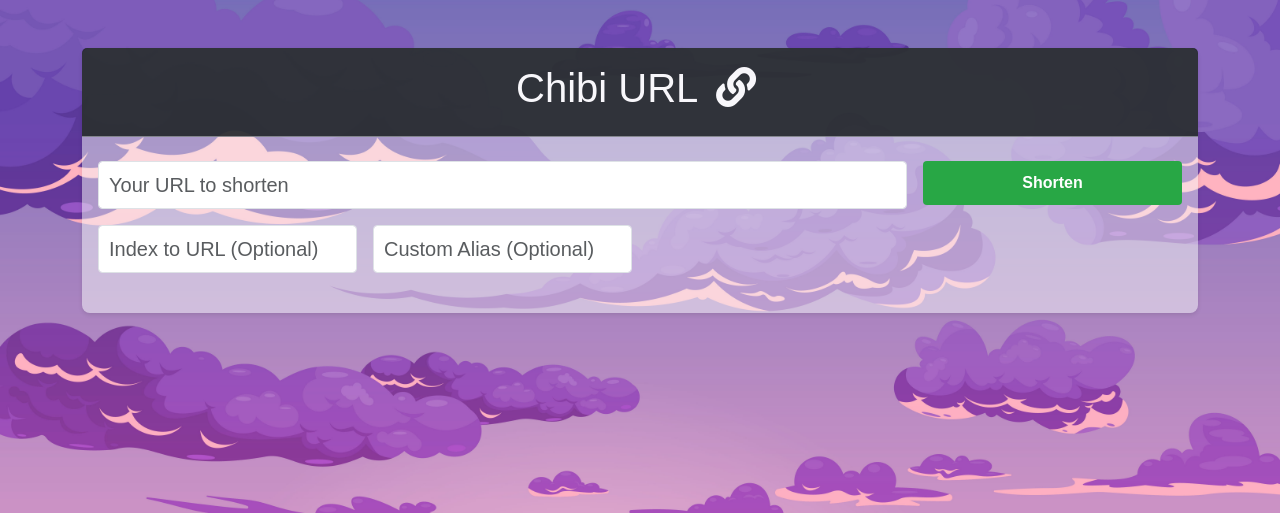
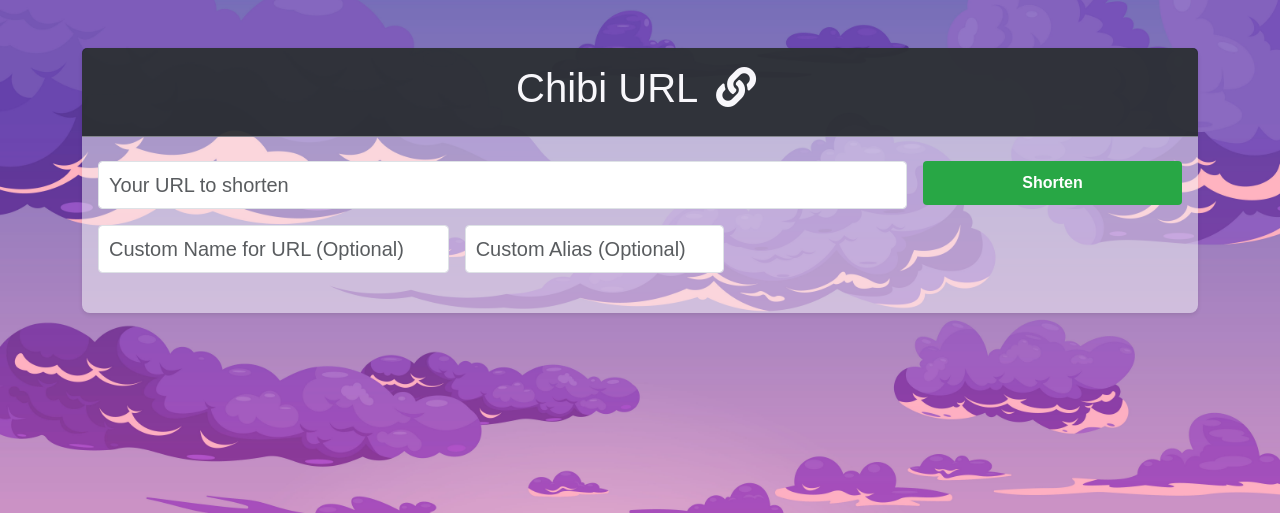
Before and after one commit to EGhost98/Chibi_URL, a Django app: page / in a window 1280 px wide. Shown: the part 72-585 px from the top of the page. Run offline with Django 4.2, Linux system fonts and the light colour scheme.

Commit message:
Minor Changes

```diff
--- a/tinyurl/forms.py
+++ b/tinyurl/forms.py
@@ -7,7 +7,7 @@ class ShortenerForm(forms.ModelForm):
     )
     url_index = forms.CharField(
         required=False,
-        widget=forms.TextInput(attrs={"class": "form-control form-control-lg custom-field", "placeholder": "Index to URL (Optional)"})
+        widget=forms.TextInput(attrs={"class": "form-control form-control-lg custom-field", "placeholder": "Custom Name for URL (Optional)"})
     )
     url_alias = forms.CharField(
         required=False,
--- a/tinyurl/templates/tinyurl/home.html
+++ b/tinyurl/templates/tinyurl/home.html
@@ -29,7 +29,7 @@
                     <div class="col-md-3">
                         <button class="btn btn-success w-100" type="submit">Shorten</button>
                     </div>
-                    <div class="col-md-3 text-end">{{ form.url_index }}</div>
+                    <div class="col-md-4 text-end">{{ form.url_index }}</div>
                     <div class="col-md-3 text-end">{{ form.url_alias }}</div>
                 </div>
                 {% if form.errors %}
```
Also changed, not shown: 1 other file.
